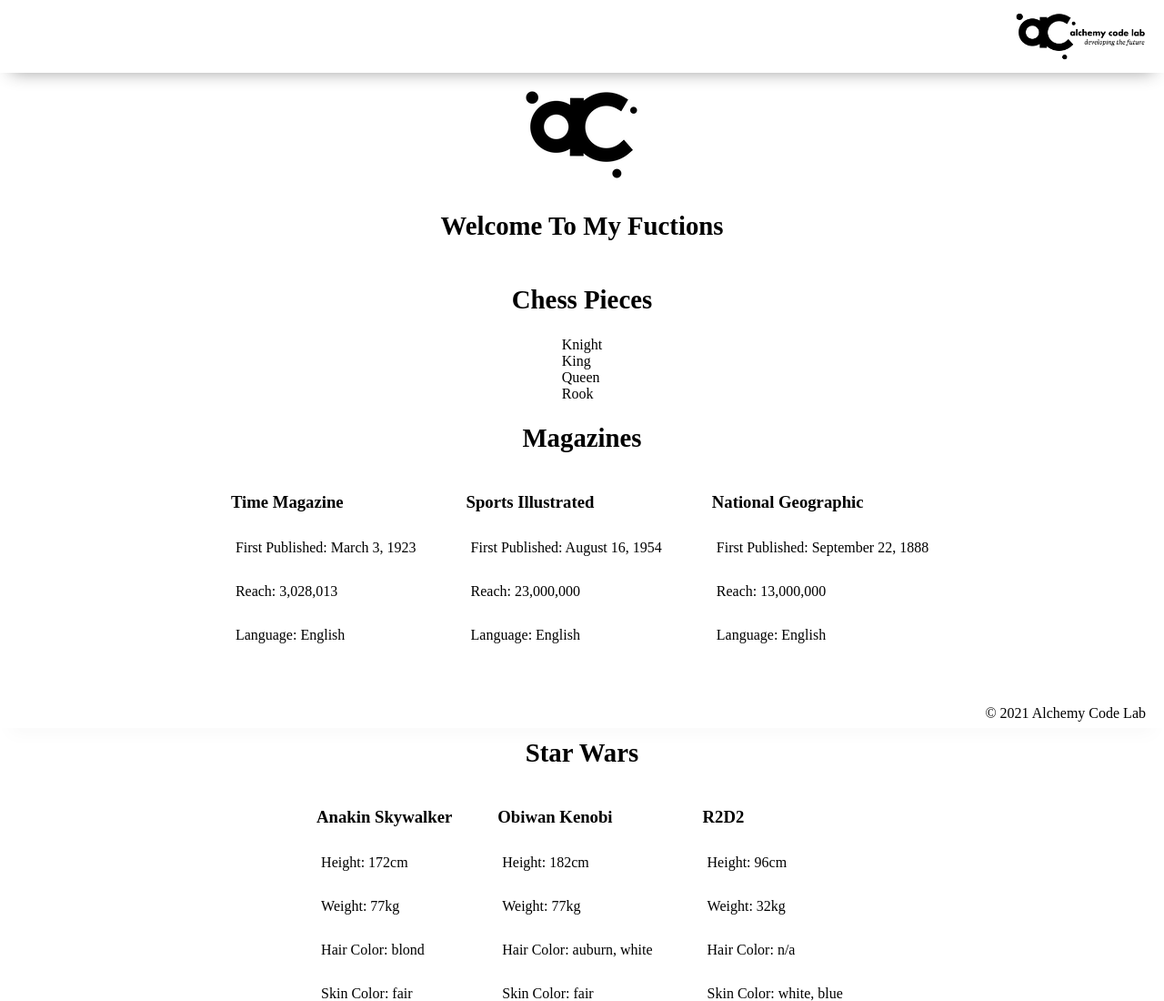
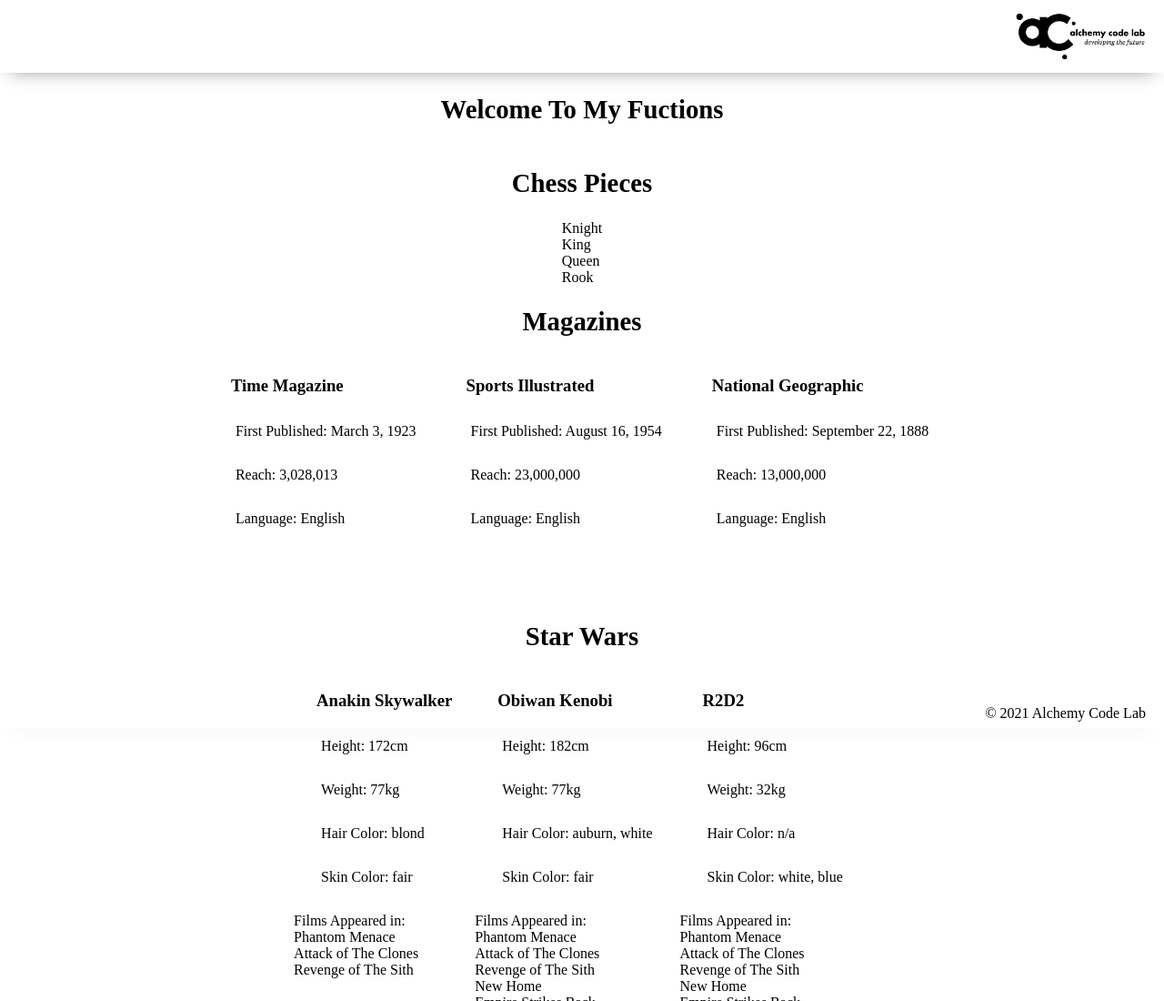
Before and after one commit to Cody-Wise/display-a-list-practice, a website with bundled scripts: page index.html in a window 1280 px wide. Shown: the top 1100 px of the page at 91% size. Built offline with nearby package versions, Linux system fonts and the light colour scheme.

Commit message:
Adjusted html

```diff
--- a/index.html
+++ b/index.html
@@ -22,7 +22,7 @@
     </header>
     <main>
         <section class="main-section">
-            <img class="main-logo" src="./assets/alchemy-logo.png" />
+
             <h2>
               Welcome  To My Fuctions
             </h2>
```
